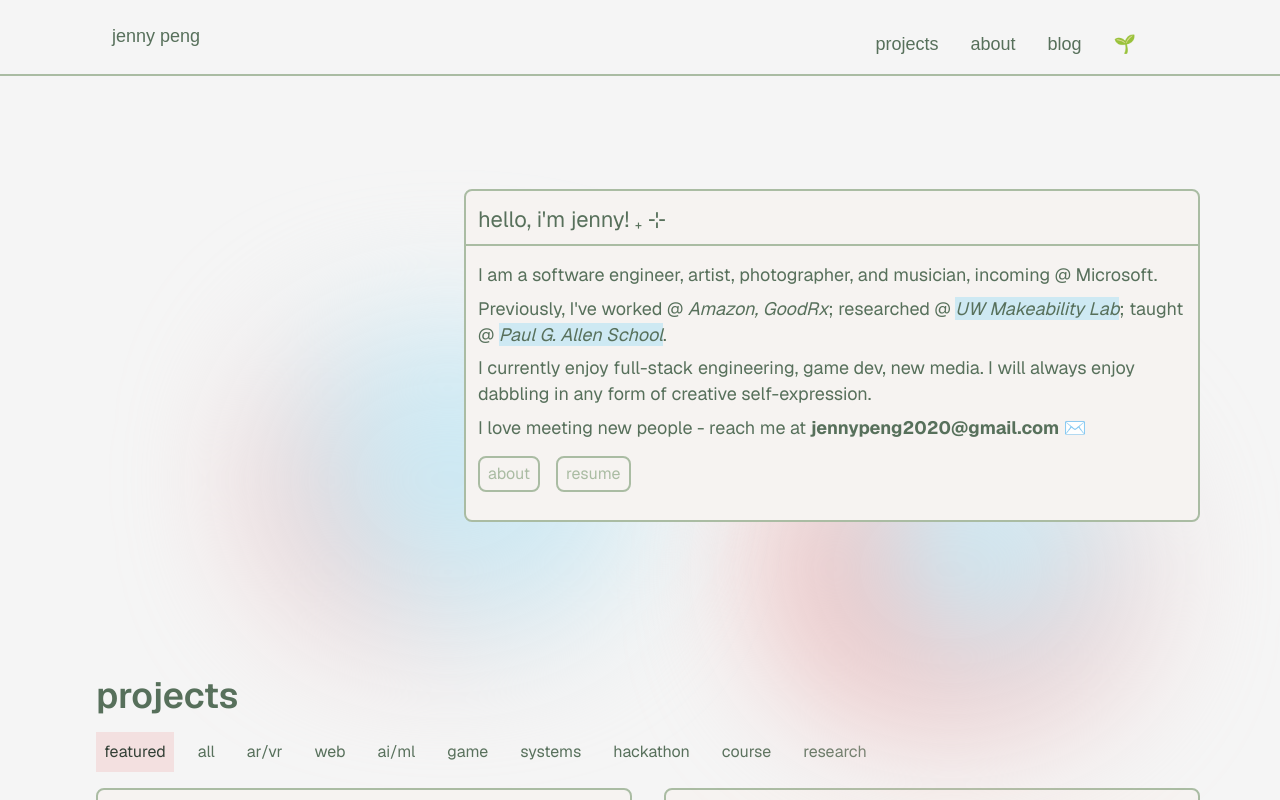
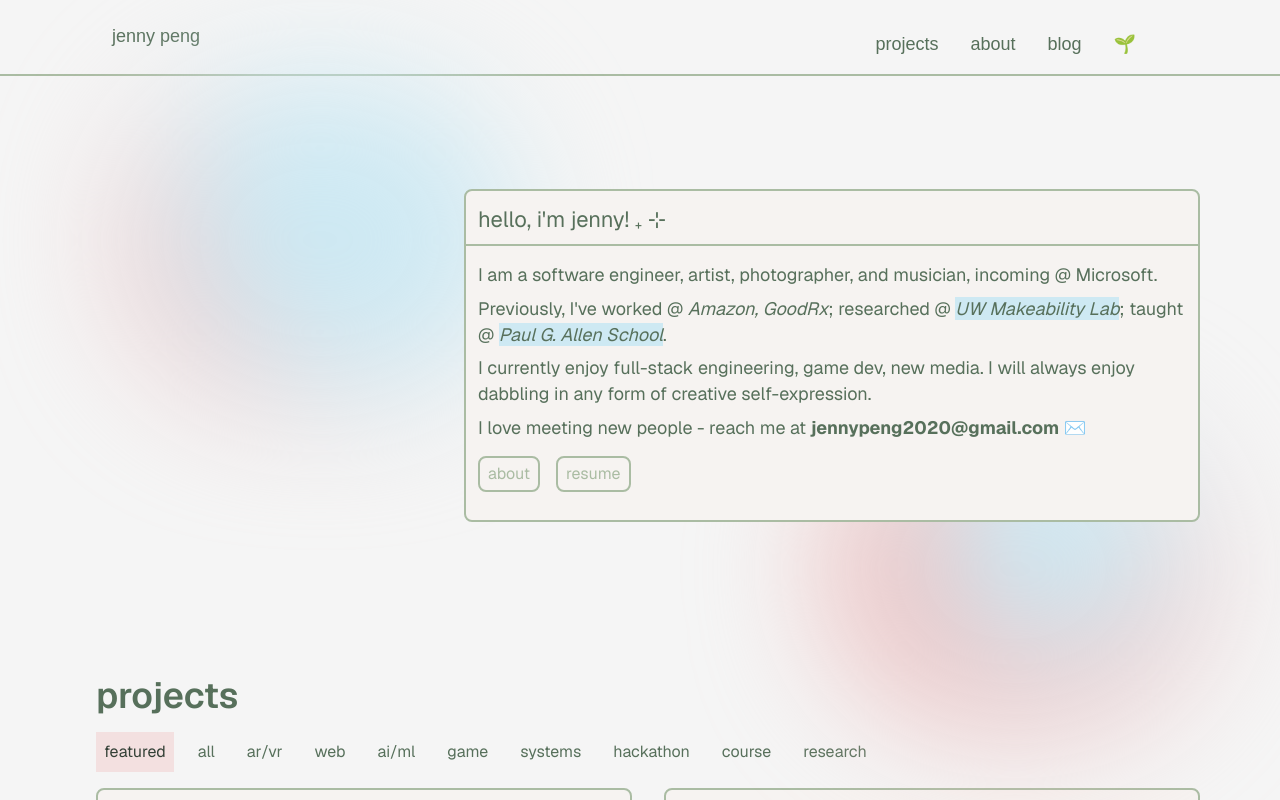
Before and after one commit to JennyPng/portfolio, a Next.js app in the folder jennypng/: page / in a window 1280 px wide. Shown: the top 800 px of the page. Built offline with nearby package versions, Linux system fonts and the light colour scheme.

Commit message:
fix image-trigger

```diff
--- a/jennypng/src/app/about-me/page.tsx
+++ b/jennypng/src/app/about-me/page.tsx
@@ -1,7 +1,23 @@
 import Polaroid from "../components/polaroid"
+import Image from "next/image"
 
-function ImageTrigger() {
-
+function ImageTrigger({ text, imageSrc, altText } : { text: string, imageSrc: string, altText: string }) {
+    return (
+        <span className="relative inline-block group">
+            <span className="border-b-2 border-dotted border-gray-400 hover:border-gray-600 transition-colors duration-200 cursor-pointer">
+                {text}
+            </span>
+            <span className="absolute left-full ml-2 top-1/2 transform -translate-y-1/2 opacity-0 group-hover:opacity-100 transition-opacity duration-300 pointer-events-none z-50 w-[500px]">
+                <Image
+                    src={imageSrc}
+                    alt={altText}
+                    width={500}
+                    height={500}
+                    className="w-full h-[500px] rounded-sm shadow-lg object-cover"
+                />
+            </span>
+        </span>
+    )
 }
 
 export default function AboutMe() {
@@ -10,12 +26,12 @@ export default function AboutMe() {
             <Polaroid imageSrc="/images/grad.jpg" altText="picture of me" caption="I graduated from the University of Washington with a bachelors in CS 🥳" />
             <div className="flex-col flex-1 ml-8">
                 <h1>hi! i'm jenny, and</h1>
-                <p className="max-w-[50%] text-tertiary-green">
+                <p className="max-w-[70%] text-tertiary-green">
                     I have always loved to create, though the medium has shifted over the years.
                     <br></br>
                     <br></br>
 
-                    From coding warrior cat games on Scratch, to selling digital drawings on Deviantart, to playing violin in orchestras, to singing and writing songs, I have always found creating to be the most meaningful way to spend my time.
+                    From coding warrior cat games on Scratch, to selling digital drawings on Deviantart, to <ImageTrigger text="selling clothing with original art" imageSrc="/images/emo.gif" altText="image of clothing designed"></ImageTrigger>, to singing and writing songs, I have always found creating to be the most meaningful way to spend my time.
                     <br></br>
                     <br></br>
 
--- a/jennypng/src/app/components/animated-blobs.tsx
+++ b/jennypng/src/app/components/animated-blobs.tsx
@@ -6,7 +6,7 @@ export default function AnimatedBlobsBackground() {
   return (
     <div className="absolute inset-0 pointer-events-none z-0">
       <motion.div
-        className="absolute w-96 h-80 bg-[radial-gradient(circle_at_60%_40%,var(--color-teal)_40%,var(--color-primary-pink)_10%)] rounded-full blur-3xl"
+        className="z-0 absolute w-96 h-80 bg-[radial-gradient(circle_at_60%_40%,var(--color-teal)_40%,var(--color-primary-pink)_10%)] rounded-full blur-3xl"
         animate={{
           x: [0, -120, 80, -100, 0],
           y: [0, 120, -80, 100, 0],
@@ -18,10 +18,10 @@ export default function AnimatedBlobsBackground() {
           ease: "easeInOut",
           delay: 5,
         }}
-        style={{ top: "50%", right: "10%" }}
+        style={{ top: "50%", right: "5%" }}
       />
       <motion.div
-        className="absolute w-96 h-80 bg-[radial-gradient(circle_at_60%_40%,var(--color-teal)_60%,var(--color-primary-pink)_10%)] rounded-full blur-3xl"
+        className="z-0 absolute w-96 h-80 bg-[radial-gradient(circle_at_60%_40%,var(--color-teal)_60%,var(--color-primary-pink)_10%)] rounded-full blur-3xl"
         animate={{
           x: [0, 80, -120, 60, 0],
           y: [0, -80, 120, -60, 0],
@@ -33,7 +33,7 @@ export default function AnimatedBlobsBackground() {
           ease: "easeInOut",
           delay: 10,
         }}
-        style={{ bottom: "20%", left: "20%" }}
+        style={{ top: "10%", left: "10%" }}
       />
     </div>
   );
```
